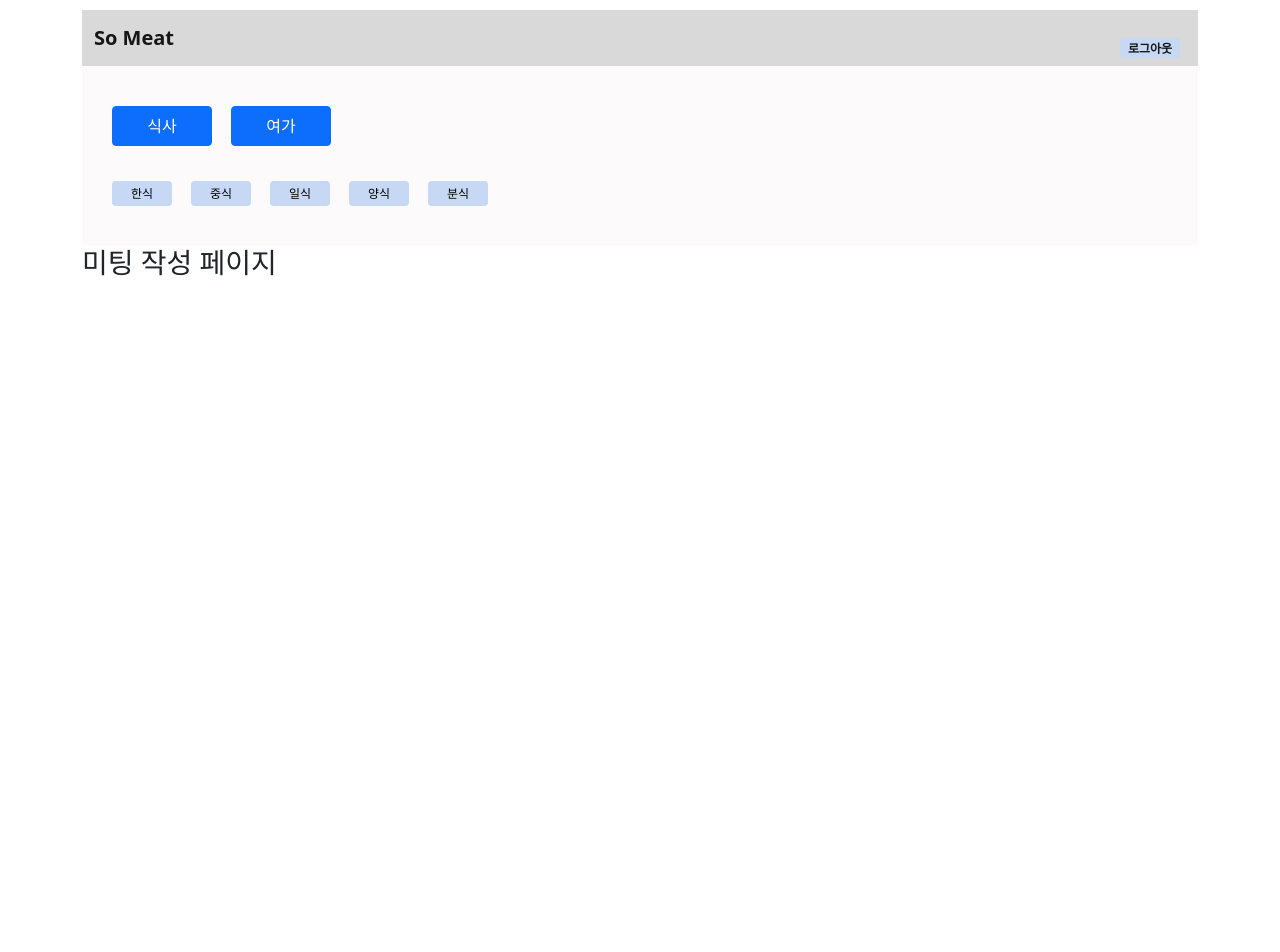
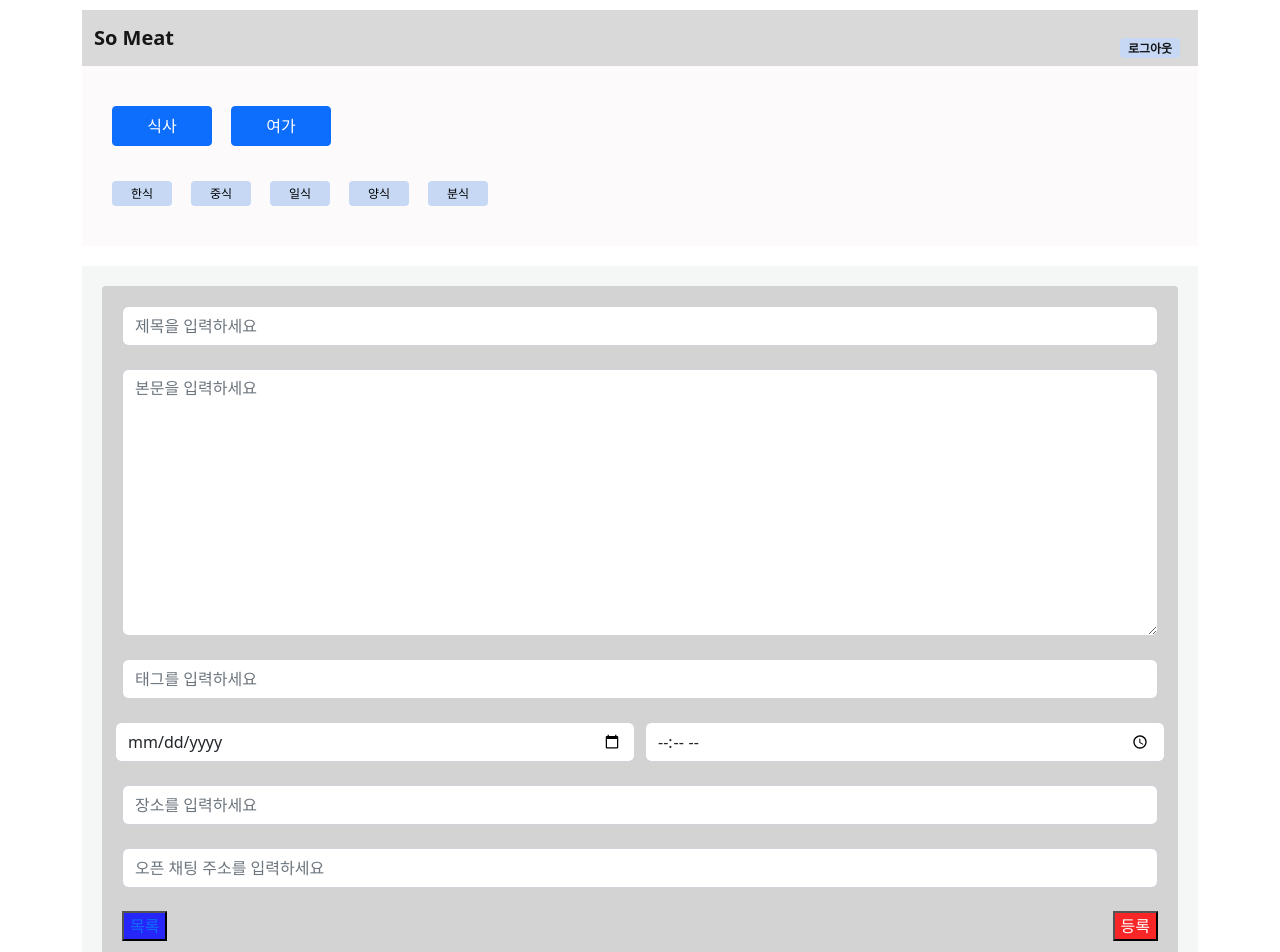
Before and after one commit to So-Meet/SoMeet, a React (Create React App) app: page /write in a window 1280 px wide. Shown: the top 952 px of the page. Before the commit the page ends 800 px from the top, so only its background shows below. Built offline with nearby package versions, Linux system fonts and the light colour scheme.

Commit message:
feat: add writepage

```diff
--- /dev/null
+++ b/src/css/pages/WritePage.css
@@ -0,0 +1,52 @@
+.board-container {
+    width: 100%;
+    margin-top: 20px;
+    padding: 20px;
+    background: rgba(223, 227, 227, 0.3);
+  }
+
+  .form-box {
+    background: lightgray;
+    padding: 20px;
+    border-radius: 4px;
+  }
+
+  .form-group {
+    margin-bottom: 23px;
+  }
+
+  .form-group label {
+    display: block;
+    font-size: 16px;
+    margin-bottom: 8px;
+  }
+
+  .form-control {
+    width: 100%;
+    height: 40px;
+    font-size: 16px;
+    padding: 8px;
+    border-radius: 4px;
+    border: 1px solid #ccc;
+  }
+
+  .form-group.row .col-6 {
+    padding: 0 5px;
+  }
+
+  .form-group textarea {
+    height: 267px;
+
+  }
+  .form-buttons .main-button{
+    background-color: rgb(38, 38, 248);
+    color: white;
+  }
+  .main-button .link-main{
+    text-decoration: none;
+  }
+  .form-buttons .submit-button{
+    float: right;
+    background-color: rgb(248, 38, 38);
+    color: white;
+  }
--- a/src/pages/meeting/MainPage.js
+++ b/src/pages/meeting/MainPage.js
@@ -21,6 +21,8 @@ const MainPage = () => {
           <CardInfo />
         </CardGroup>
       </Container>
+            <Link to={'/write'}>작성페이지로 이동</Link>
+
     </>
 
 
--- a/src/pages/meeting/WritePage.js
+++ b/src/pages/meeting/WritePage.js
@@ -1,10 +1,74 @@
-import React from 'react';
+import React, {useState} from 'react';
+import { Link } from 'react-router-dom';
+import "../../css/pages/WritePage.css"
+const WritePage = () => {
 
-const WritePage = () => {
+    const [memo, setMemo] = useState({
+        title: '',
+        body: '',
+        tag: '',
+        date: '',
+        time: '',
+        place: '',
+        openchat: ''
+      });
+
+      const handleChange = (e) => {
+        const { name, value } = e.target;
+        setMemo(prevMemo => ({
+          ...prevMemo,
+          [name]: value
+        }));
+      }
+
+      const handleSubmit = (e) => {
+        e.preventDefault();
+        // memo 데이터를 서버로 전송
+      }
+
     return (
-        <div>
-            <h3>미팅 작성 페이지</h3>
+
+<div class="board-container">
+  <div class="form-box">
+    <form onSubmit={handleSubmit}>
+      <div class="form-group">
+        <input type="text" id="title-input" name= "title" class="form-control" placeholder="제목을 입력하세요" onChange={handleChange} required/>
+      </div>
+      <div class="form-group">
+        <textarea id="content-input" name="body" class="form-control" placeholder="본문을 입력하세요" onChange={handleChange} required></textarea>
+      </div>
+      <div class="form-group">
+        <input type="text" id="tags-input" name= "tag" class="form-control" placeholder="태그를 입력하세요 " onChange={handleChange} required/>
+      </div>
+      <div class="form-group row">
+        <div class="col-6">
+          <input type="date" id="date-input" name="date" class="form-control" onChange={handleChange} required/>
         </div>
+        <div class="col-6">
+          <input type="time" id="time-input" name= "time" class="form-control" onChange={handleChange} required/>
+        </div>
+      </div>
+      <div class="form-group">
+        <input type ="text" id="place-input" name = "place" class="form-control" placeholder="장소를 입력하세요" onChange={handleChange} required/>
+      </div>
+
+      <div class="form-group">
+        <input type ="url" id="chat-input" name = "openchat" class="form-control" placeholder="오픈 채팅 주소를 입력하세요" onChange={handleChange} required/>
+      </div>
+      <div class="form-buttons">
+
+            <button class = "main-button"><Link className = "link-main" to ={'/main'}>목록</Link></button>
+            <button type="submit" class="submit-button">등록</button>
+        </div>
+    </form>
+  </div>
+</div>
+
+
+
+//        <div>
+//            <h3>미팅 작성 페이지</h3>
+//        </div>
     );
 }
 export default WritePage;
```
